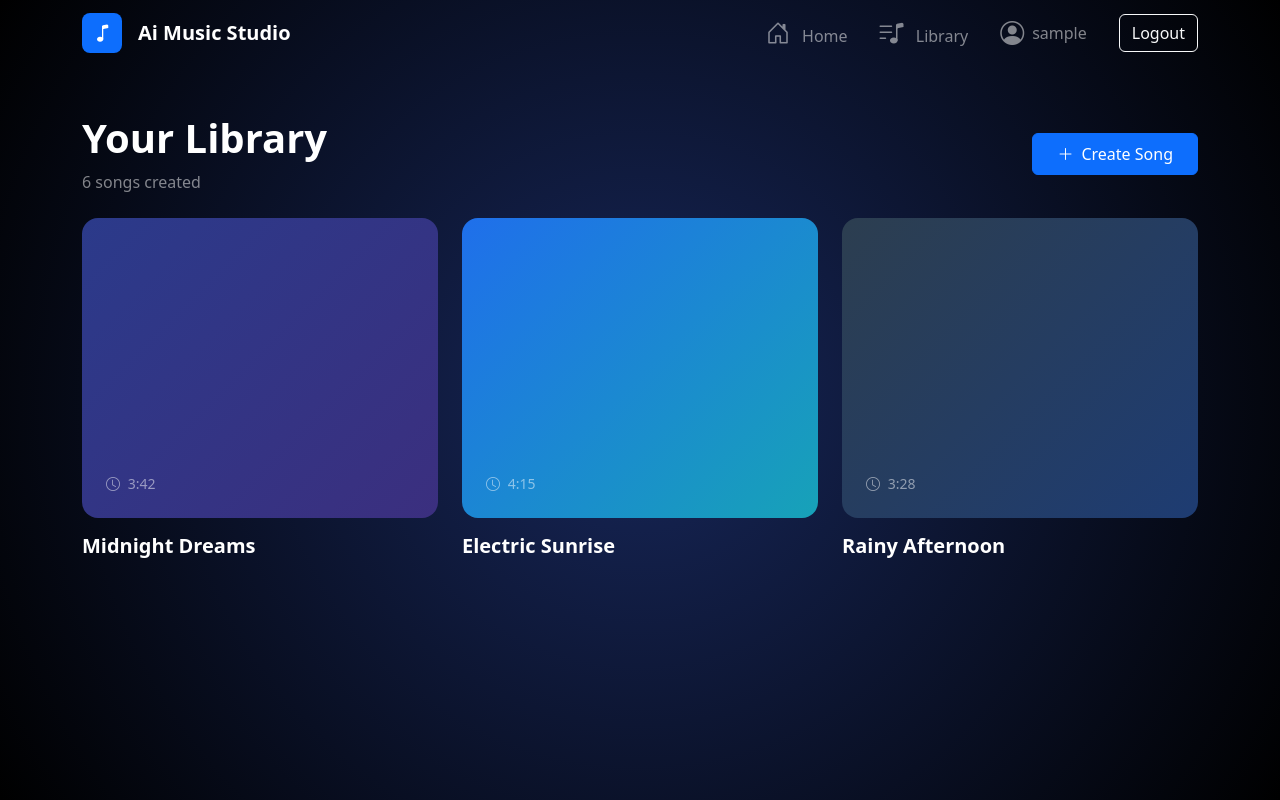
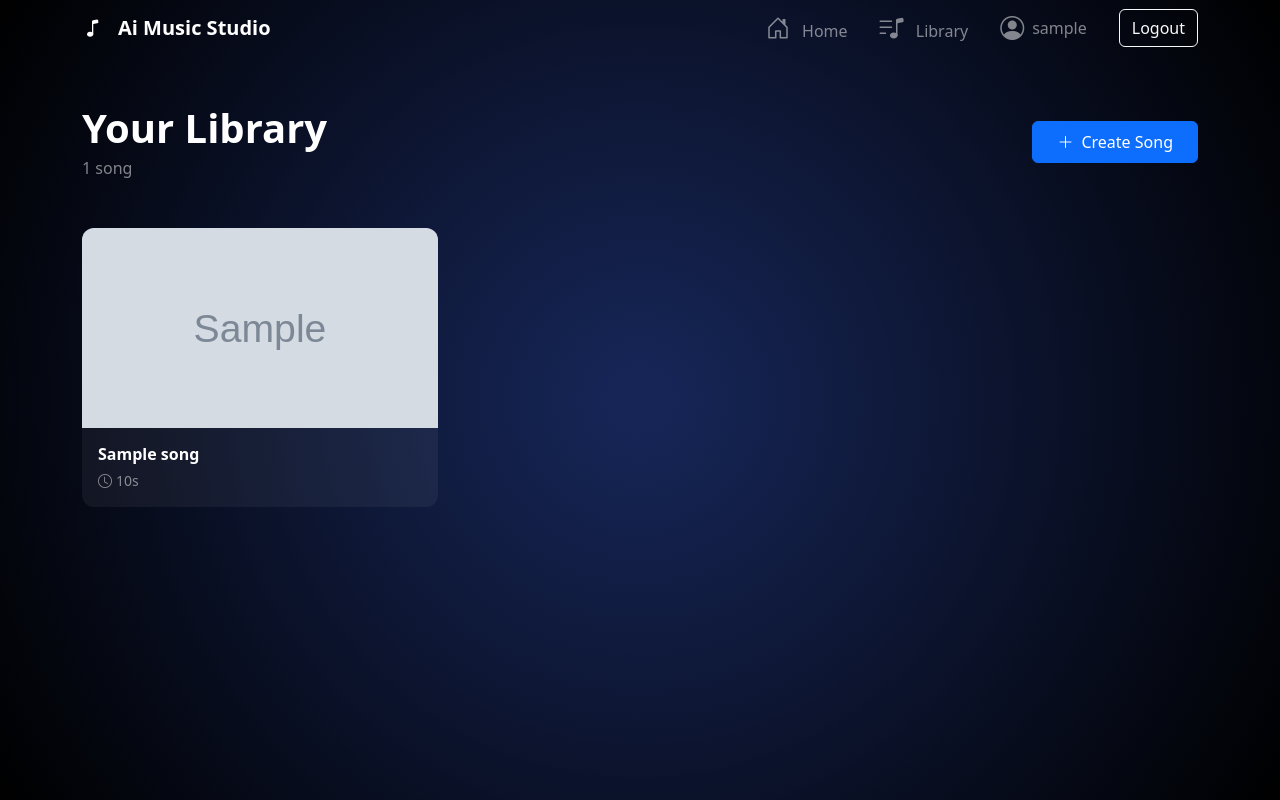
Before and after one commit to GotAdithep/ex3-spootify, a Django app: page /library/ in a window 1280 px wide. Run offline with Django 5.2, Linux system fonts and the light colour scheme; a user stored in the database is signed in; tables that the repository leaves empty hold one stand-in row (values such as "Sample post"); grey boxes marked "Sample" are stand-in pictures; some libraries are stand-ins or nearby versions.

Commit message:
update progress alot

```diff
--- a/aimusicweb/settings.py
+++ b/aimusicweb/settings.py
@@ -142,6 +142,8 @@ AUTHENTICATION_BACKENDS = [
     'allauth.account.auth_backends.AuthenticationBackend',
 ]
 
+SOCIALACCOUNT_LOGIN_ON_GET = True
+
 SOCIALACCOUNT_PROVIDERS = {
     "google": {
         "SCOPE": [
--- a/aimusicweb/urls.py
+++ b/aimusicweb/urls.py
@@ -20,7 +20,7 @@ from django.urls import path, include
 from django.views.generic import TemplateView
 from apps.user.views import SignupView, LoginView, LogoutView, CreateUserView, ListUserView, UpdateUserView, DeleteUserView
 from apps.song_gen_request.views import CreateSongGenRequestView, ListSongGenRequestView, UpdateSongGenRequestView, DeleteSongGenRequest, SongGenStatusView
-from apps.song.views import CreateSongView, ListSongView, UpdateSongView, DeleteSongView
+from apps.song.views import CreateSongView, ListSongView, UpdateSongView, DeleteSongView, LibraryView
 from apps.shared_link.views import CreateSharedLinkView, ListSharedLinkView, UpdateSharedLinkView, DeleteSharedLinkView
 
 def google_login_redirect(request):
@@ -31,7 +31,7 @@ urlpatterns = [
     path('admin/', admin.site.urls),
     path('accounts/', include('allauth.urls')),
     path('', TemplateView.as_view(template_name='home.html'), name='home'),
-    path('library/', TemplateView.as_view(template_name='library.html'), name='library'),
+    path('library/', LibraryView.as_view(template_name='library.html'), name='library'),
     path('login/', LoginView.as_view(template_name='login.html'), name='login'),
     #path('signup/', SignupView.as_view(template_name='signup.html'), name='signup'),
     path('logout/', LogoutView.as_view(), name='logout'),
--- a/apps/song/models.py
+++ b/apps/song/models.py
@@ -4,6 +4,9 @@ from django.db import models
 class Song(models.Model):
     title = models.CharField(max_length=50)
     duration = models.IntegerField()
+    song_url = models.URLField(max_length=500, null=True, blank=True)
+    image_url = models.URLField(max_length=500, null=True, blank=True)
+    lyrics = models.TextField(null=True, blank=True)
     user = models.ForeignKey("user.User", on_delete=models.CASCADE, related_name="song", null=True, blank=True)
     created_at = models.DateTimeField(auto_now_add=True)
 
--- a/apps/song/views.py
+++ b/apps/song/views.py
@@ -1,8 +1,51 @@
 from django.shortcuts import render, redirect, get_object_or_404
 from django.contrib import messages
+from django.contrib.auth.decorators import login_required
+from django.utils.decorators import method_decorator
 from django.views.generic import CreateView, UpdateView, DeleteView, ListView, DetailView
 from .forms import SongForm, UpdateSongForm
 from .models import Song
+from apps.song_gen_request.models import SongGenRequest
+import requests as req
+import os
+
+@method_decorator(login_required, name='dispatch')
+class LibraryView(ListView):
+    def get(self, request):
+        pending = SongGenRequest.objects.filter(user=request.user, song=None)
+        for song_request in pending:
+            if not song_request.task_id:
+                continue
+            try:
+                suno_api_key = os.getenv("SUNO_API_KEY")
+                headers = {"Authorization": f"Bearer {suno_api_key}"}
+                resp = req.get(
+                    f"https://api.sunoapi.org/api/v1/generate/record-info?taskId={song_request.task_id}",
+                    headers=headers,
+                    timeout=10
+                )
+                json_data = resp.json()
+                if json_data.get("code") == 200 and json_data["data"]["status"].upper() == "SUCCESS":
+                    clips = json_data["data"]["response"]["sunoData"]
+                    if clips:
+                        clip = clips[0]
+                        song = Song.objects.create(
+                            title=song_request.song_title,
+                            duration=int(clip.get("duration") or 0),
+                            song_url=clip.get("audioUrl", ""),
+                            image_url=clip.get("imageUrl", ""),
+                            lyrics=clip.get("prompt", ""),
+                            user=song_request.user
+                        )
+                        song_request.song = song
+                        song_request.generation_status = SongGenRequest.Generation_Status.SUCCESS
+                        song_request.save()
+            except Exception:
+                continue
+
+        songs = Song.objects.filter(user=request.user).order_by('-created_at')
+        still_pending = SongGenRequest.objects.filter(user=request.user, song=None)
+        return render(request, "library.html", {"songs": songs, "pending_requests": still_pending})
 
 class CreateSongView(CreateView):
     def get(self, request):
--- a/apps/song_gen_request/models.py
+++ b/apps/song_gen_request/models.py
@@ -4,7 +4,7 @@ from django.db import models
 class SongGenRequest(models.Model):
     class Moodchoices(models.TextChoices):
         HAPPY = "happy", "happy"
-        ENERGATIC = "energatic", "energatic"
+        ENERGETIC = "energetic", "energetic"
         SAD = "sad", "sad"
         DEPRESSION = "depression", "depression"
         CALM = "calm", "calm"
@@ -26,6 +26,7 @@ class SongGenRequest(models.Model):
 
     song_title = models.CharField(max_length=50)
     task_id = models.CharField(max_length=200, blank=True, null=True)
+    user = models.ForeignKey("user.User", on_delete=models.SET_NULL, null=True, blank=True, related_name="song_gen_requests")
     mood = models.CharField(max_length=10, choices=Moodchoices.choices,default=Moodchoices.HAPPY)
     genre = models.CharField(max_length=10, choices=Genrechoices.choices,default=Genrechoices.POP)
     occasion = models.CharField(max_length=50)
--- /dev/null
+++ b/static/css/library.css
@@ -0,0 +1,214 @@
+/* ===== Card link wrapper ===== */
+.song-card-link {
+    text-decoration: none;
+    color: inherit;
+    display: block;
+}
+
+/* ===== Song card ===== */
+.song-card {
+    background: rgba(255, 255, 255, 0.05);
+    border-radius: 12px;
+    overflow: hidden;
+    transition: transform 0.2s ease, background 0.2s ease;
+    cursor: pointer;
+}
+
+.song-card:hover {
+    transform: translateY(-6px);
+    background: rgba(255, 255, 255, 0.09);
+}
+
+/* ===== Card art section ===== */
+.song-card-art {
+    height: 200px;
+    position: relative;
+    display: flex;
+    align-items: center;
+    justify-content: center;
+}
+
+/* ===== Play button (visible on card hover) ===== */
+.play-icon {
+    width: 56px;
+    height: 56px;
+    border-radius: 50%;
+    background: rgba(0, 0, 0, 0.45);
+    display: flex;
+    align-items: center;
+    justify-content: center;
+    font-size: 1.6rem;
+    color: #fff;
+    opacity: 0;
+    transform: scale(0.8);
+    transition: opacity 0.2s ease, transform 0.2s ease;
+}
+
+.song-card:hover .play-icon {
+    opacity: 1;
+    transform: scale(1);
+}
+
+.song-card-info {
+    padding: 14px 16px 16px;
+}
+
+/* ===== Pending card ===== */
+.song-card-pending {
+    opacity: 0.5;
+    cursor: default;
+}
+
+.song-card-pending:hover {
+    transform: none !important;
+    background: rgba(255, 255, 255, 0.05) !important;
+}
+
+/* ===== Gradient variants ===== */
+.grad-1 { background: linear-gradient(135deg, #1e3c72, #6b2fa0); }
+.grad-2 { background: linear-gradient(135deg, #0d3b8a, #0dcaf0); }
+.grad-3 { background: linear-gradient(135deg, #6f42c1, #d63384); }
+.grad-4 { background: linear-gradient(135deg, #0f5132, #20c997); }
+.grad-5 { background: linear-gradient(135deg, #7a1c24, #fd7e14); }
+.grad-pending { background: linear-gradient(135deg, #151524, #22223a); }
+
+/* ===== Modal overlay ===== */
+.song-modal-overlay {
+    display: none;
+    position: fixed;
+    inset: 0;
+    background: rgba(0, 0, 0, 0.75);
+    z-index: 1050;
+    align-items: center;
+    justify-content: center;
+    backdrop-filter: blur(6px);
+    -webkit-backdrop-filter: blur(6px);
+}
+
+.song-modal-overlay:target {
+    display: flex;
+}
+
+/* ===== Modal box ===== */
+.song-modal {
+    display: flex;
+    background: #141428;
+    border-radius: 18px;
+    overflow: hidden;
+    width: 90%;
+    max-width: 680px;
+    position: relative;
+    box-shadow: 0 32px 80px rgba(0, 0, 0, 0.7);
+}
+
+/* ===== Modal left art panel ===== */
+.song-modal-art {
+    width: 220px;
+    flex-shrink: 0;
+    display: flex;
+    flex-direction: column;
+    align-items: center;
+    justify-content: center;
+    padding: 36px 20px;
+    font-size: 3.5rem;
+    color: rgba(255, 255, 255, 0.3);
+}
+
+.modal-art-title {
+    font-size: 0.85rem;
+    font-weight: 600;
+    color: rgba(255, 255, 255, 0.65);
+    margin-top: 16px;
+    text-align: center;
+    word-break: break-word;
+}
+
+/* ===== Modal right body ===== */
+.song-modal-body {
+    flex: 1;
+    padding: 40px 32px;
+    display: flex;
+    flex-direction: column;
+    justify-content: center;
+    min-width: 0;
+}
+
+/* ===== Close button ===== */
+.song-modal-close {
+    position: absolute;
+    top: 14px;
+    right: 18px;
+    color: rgba(255, 255, 255, 0.4);
+    font-size: 1.1rem;
+    text-decoration: none;
+    line-height: 1;
+    transition: color 0.15s;
+}
+
+.song-modal-close:hover {
+    color: #fff;
+}
+
+/* ===== Card image (covers the art area) ===== */
+.song-card-img {
+    position: absolute;
+    inset: 0;
+    width: 100%;
+    height: 100%;
+    object-fit: cover;
+}
+
+/* ===== Modal image ===== */
+.song-modal-img {
+    width: 100%;
+    height: 100%;
+    object-fit: cover;
+    position: absolute;
+    inset: 0;
+}
+
+.song-modal-art {
+    position: relative;
+    overflow: hidden;
+}
+
+/* ===== Lyrics ===== */
+.lyrics-text {
+    font-size: 0.8rem;
+    color: rgba(255, 255, 255, 0.55);
+    white-space: pre-wrap;
+    word-break: break-word;
+    max-height: 180px;
+    overflow-y: auto;
+    background: rgba(255, 255, 255, 0.04);
+    border-radius: 8px;
+    padding: 12px;
+    margin: 0;
+    font-family: inherit;
+    line-height: 1.6;
+}
+
+/* ===== Audio player ===== */
+audio {
+    width: 100%;
+    margin-top: 4px;
+    border-radius: 8px;
+}
+
+/* ===== Responsive: stack modal vertically on small screens ===== */
+@media (max-width: 576px) {
+    .song-modal {
+        flex-direction: column;
+    }
+
+    .song-modal-art {
+        width: 100%;
+        height: 140px;
+        padding: 20px;
+        font-size: 2.5rem;
+    }
+
+    .song-modal-body {
+        padding: 24px 20px;
+    }
+}
--- a/templates/layouts/base.html
+++ b/templates/layouts/base.html
@@ -8,6 +8,7 @@
         <link rel="stylesheet" href="{% static 'css/bootstrap.min.css' %}" />
         <link rel="stylesheet" href="{% static 'bootstrap-icons/font/bootstrap-icons.min.css' %}" />
         <link rel="stylesheet" href="{% static 'css/global.css' %}" />
+        {% block extra_head %}{% endblock %}
         {% block css %} {% endblock %}
     </head>
     <body class="bg-body" style="height: 100vh">
--- a/templates/library.html
+++ b/templates/library.html
@@ -1,56 +1,121 @@
 {% extends "layouts/base.html" %}
 {% load static %}
-{% block title %} Libarary {% endblock %}
+{% block title %} Library {% endblock %}
+{% block extra_head %}{% endblock %}
 {% block css %}
-    <link rel="stylesheet" href="{% static 'css/home.css' %}" />
+    <link rel="stylesheet" href="{% static 'css/library.css' %}" />
 {% endblock %}
 {% block body %}
+{% include "components/nav-bar.html" %}
 
+<main class="container py-5">
 
-    {% include "components/nav-bar.html" %}
+    <div class="d-flex justify-content-between align-items-center mb-5">
+        <div>
+            <h1 class="fw-bold mb-1">Your Library</h1>
+            <p class="text-white-50 mb-0">{{ songs|length }} song{{ songs|length|pluralize }}</p>
+        </div>
+        <a href="{% url 'create_song_form' %}" class="btn btn-primary px-4 py-2">
+            <i class="bi bi-plus-lg me-2"></i>Create Song
+        </a>
+    </div>
 
-    <!-- MAIN -->
-    <main class="py-5">
-        <div class="container">
-            <!-- HEADER -->
-            <div class="d-flex justify-content-between align-items-center mb-4">
-                <div>
-                    <h1 class="fw-bold">Your Library</h1>
-                    <p class="text-white-50 mb-0">6 songs created</p>
+    {% if songs or pending_requests %}
+    <div class="row g-4">
+
+        {% for song in songs %}
+        {% cycle 'grad-1' 'grad-2' 'grad-3' 'grad-4' 'grad-5' as song_grad silent %}
+
+        <div class="col-md-4 col-sm-6">
+
+            <!-- Card -->
+            <a href="#song-{{ song.id }}" class="song-card-link">
+                <div class="song-card">
+                    <div class="song-card-art {{ song_grad }}">
+                        {% if song.image_url %}
+                        <img src="{{ song.image_url }}" alt="{{ song.title }}" class="song-card-img" />
+                        {% endif %}
+                        <div class="play-icon">
+                            <i class="bi bi-play-fill"></i>
+                        </div>
+                    </div>
+                    <div class="song-card-info">
+                        <div class="fw-semibold text-truncate">{{ song.title }}</div>
+                        <div class="text-white-50 small mt-1">
+                            <i class="bi bi-clock me-1"></i>{{ song.duration }}s
+                        </div>
+                    </div>
                 </div>
+            </a>
 
-                <!-- CREATE BUTTON (best placement) -->
-                <a href="{% url 'create_song_form' %}" class="btn btn-primary px-4 py-2">
-                    <i class="bi bi-plus-lg me-2"></i>Create Song
-                </a>
+            <!-- Modal (position:fixed — visually independent of this col) -->
+            <div class="song-modal-overlay" id="song-{{ song.id }}">
+                <div class="song-modal">
+                    <a href="#" class="song-modal-close" title="Close">
+                        <i class="bi bi-x-lg"></i>
+                    </a>
+                    <div class="song-modal-art {{ song_grad }}">
+                        {% if song.image_url %}
+                        <img src="{{ song.image_url }}" alt="{{ song.title }}" class="song-modal-img" />
+                        {% else %}
+                        <i class="bi bi-music-note-beamed"></i>
+                        <div class="modal-art-title">{{ song.title }}</div>
+                        {% endif %}
+                    </div>
+                    <div class="song-modal-body">
+                        <p class="text-white-50 small mb-1 text-uppercase" style="letter-spacing:.08em">Now Playing</p>
+                        <h4 class="fw-bold mb-1">{{ song.title }}</h4>
+                        <p class="text-white-50 small mb-3">
+                            <i class="bi bi-clock me-1"></i>{{ song.duration }}s
+                        </p>
+                        {% if song.song_url %}
+                        <audio controls>
+                            <source src="{{ song.song_url }}" type="audio/mpeg" />
+                        </audio>
+                        {% else %}
+                        <p class="text-white-50 small">Audio not available.</p>
+                        {% endif %}
+                        {% if song.lyrics %}
+                        <details class="mt-3">
+                            <summary class="text-white-50 small" style="cursor:pointer">
+                                <i class="bi bi-text-left me-1"></i>Show Lyrics
+                            </summary>
+                            <pre class="lyrics-text mt-2">{{ song.lyrics }}</pre>
+                        </details>
+                        {% endif %}
+                    </div>
+                </div>
             </div>
 
-            <!-- SONG CARDS -->
-            <div class="row g-4">
-                <!-- CARD 1 -->
-                <div class="col-md-4">
-                    <div class="rounded-4 p-4 d-flex flex-column justify-content-end" style="height: 300px; background: linear-gradient(135deg, #2b3a8a, #3b2f7f)">
-                        <div class="text-white-50 small"><i class="bi bi-clock me-1"></i> 3:42</div>
-                    </div>
-                    <h5 class="mt-3 fw-semibold">Midnight Dreams</h5>
+        </div>
+        {% endfor %}
+
+        {% for req in pending_requests %}
+        <div class="col-md-4 col-sm-6">
+            <div class="song-card song-card-pending">
+                <div class="song-card-art grad-pending">
+                    <i class="bi bi-hourglass-split" style="font-size:2rem; color:rgba(255,255,255,0.4)"></i>
                 </div>
-
-                <!-- CARD 2 -->
-                <div class="col-md-4">
-                    <div class="rounded-4 p-4 d-flex flex-column justify-content-end" style="height: 300px; background: linear-gradient(135deg, #1f6feb, #17a2b8)">
-                        <div class="text-white-50 small"><i class="bi bi-clock me-1"></i> 4:15</div>
-                    </div>
-                    <h5 class="mt-3 fw-semibold">Electric Sunrise</h5>
-                </div>
-
-                <!-- CARD 3 -->
-                <div class="col-md-4">
-                    <div class="rounded-4 p-4 d-flex flex-column justify-content-end" style="height: 300px; background: linear-gradient(135deg, #2c3e50, #1e3c72)">
-                        <div class="text-white-50 small"><i class="bi bi-clock me-1"></i> 3:28</div>
-                    </div>
-                    <h5 class="mt-3 fw-semibold">Rainy Afternoon</h5>
+                <div class="song-card-info">
+                    <div class="fw-semibold text-truncate" style="color:rgba(255,255,255,0.5)">{{ req.song_title }}</div>
+                    <div class="text-white-50 small mt-1 mb-2">Generating... (~2-3 min)</div>
+                    <a href="{% url 'library' %}" class="btn btn-sm btn-outline-secondary w-100">
+                        <i class="bi bi-arrow-clockwise me-1"></i>Check Status
+                    </a>
                 </div>
             </div>
         </div>
-    </main>
+        {% endfor %}
+
+    </div>
+
+    {% else %}
+    <div class="text-center py-5">
+        <i class="bi bi-music-note-beamed d-block fs-1 text-white-50 mb-3"></i>
+        <p class="text-white-50">No songs yet. Create your first one!</p>
+        <a href="{% url 'create_song_form' %}" class="btn btn-primary mt-2">Start Creating</a>
+    </div>
+    {% endif %}
+
+</main>
 {% endblock %}
--- a/templates/login.html
+++ b/templates/login.html
@@ -17,8 +17,8 @@
                 <h2 class="text-center fw-bold mb-2">Welcome Back</h2>
                 <p class="text-center text-white-50 mb-4">Sign in to continue creating</p>
 
-                <a href="{% provider_login_url 'google' %}">
-                    <button type="button" class="btn btn-light w-100 mb-3" disabled><i class="bi bi-google me-2"></i> Continue with Google</button>
+                <a href="{% provider_login_url 'google' %}" class="btn btn-light w-100 mb-3">
+                    <i class="bi bi-google me-2"></i> Continue with Google
                 </a>
             </div>
         </div>
```
Also changed, not shown: apps/song_gen_request/views.py (+55 -39 lines), requirements.txt (added, +17 -0 lines), templates/create-song-form.html (+16 -2 lines), README.md, apps/song/migrations/0005_song_song_url.py (added), apps/song/migrations/0006_song_image_url_song_lyrics.py (added), apps/song_gen_request/migrations/0004_songgenrequest_user.py (added), 1 other file.
